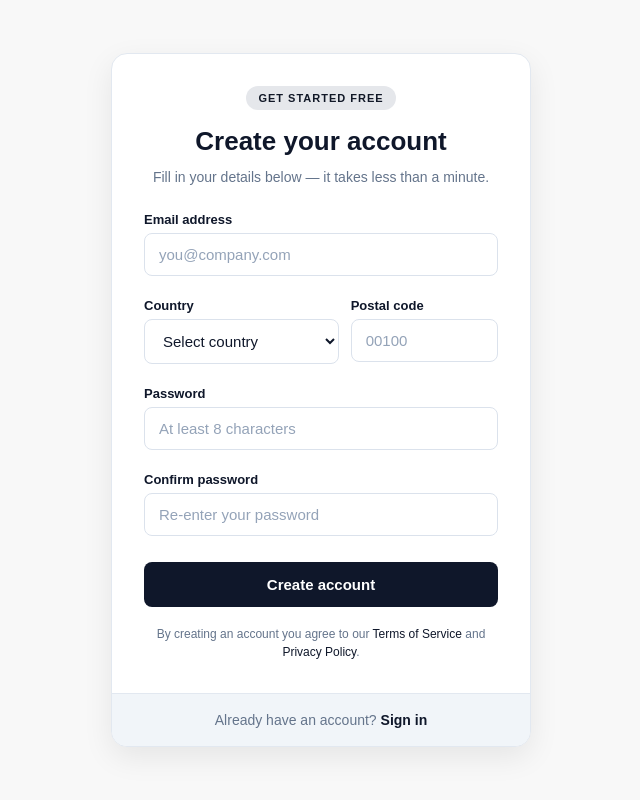
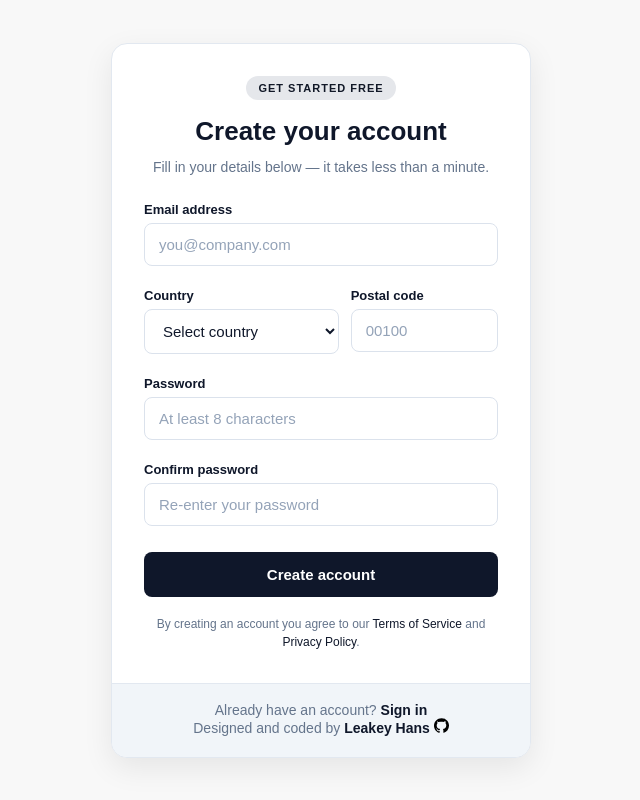
Before and after one commit to Leakey-Hans/js-form-validation-project, a website built with webpack: page src/template.html in a window 1280 px wide. Shown: the whole page, without its empty margins (319-959 px from the left). Built offline with nearby package versions, Linux system fonts and the light colour scheme.

Commit message:
js-form-validation-project
chore: Add signature

added my github links

```diff
--- a/src/template.html
+++ b/src/template.html
@@ -57,6 +57,7 @@
         </section>
         <footer>
         Already have an account? <a href="#">Sign in</a>
+        <p>Designed and coded by <a href="https://github.com/Leakey-Hans">Leakey Hans</a> <img src="./assets/github-icon.svg" alt="github-icon" height="15" ></p>
         </footer>
     </main>
 </body>
```
Also changed, not shown: src/assets/github-icon.svg (added).
